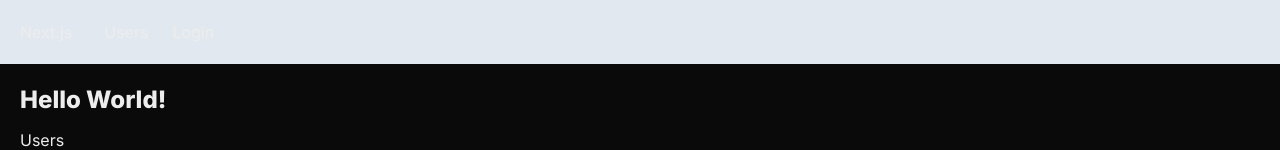
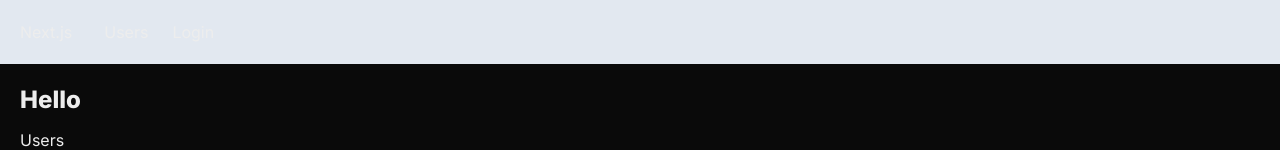
Before and after one commit to Pushpendra7409/Next-app, a Next.js app: page / in a window 1280 px wide. Shown: the top 150 px of the page. Built offline with nearby package versions, Linux system fonts and the light colour scheme; no server answers.

Commit message:
Authentication session on server

```diff
--- a/app/api/auth/[...nextauth]/route.ts
+++ b/app/api/auth/[...nextauth]/route.ts
@@ -1,13 +1,14 @@
 import GoogleProvider from "next-auth/providers/google";
 import NextAuth from "next-auth"
 
-const handler = NextAuth({
+export const authOptions = {
   providers: [
       GoogleProvider({
         clientId: process.env.GOOGLE_CLIENT_ID!,
         clientSecret: process.env.GOOGLE_CLIENT_SECRET!
       })
     ]
-})
+}
+const handler = NextAuth(authOptions);
 
 export {handler as GET , handler as POST }
--- a/app/page.tsx
+++ b/app/page.tsx
@@ -1,10 +1,13 @@
 import Link from "next/link";
 import ProductCard from "./components/ProductCard";
+import { getServerSession } from "next-auth";
+import { authOptions } from "./api/auth/[...nextauth]/route";
 
-export default function Home() {
+export default async function Home() {
+  const session = await getServerSession(authOptions)
   return (
    <main>
-    <h1>Hello World!</h1>
+    <h1>Hello { session && <span>{session.user!.name}</span> }</h1>
     {/* <a href="/users">Users</a>   we don't use a tag for routing we simply use Link for better optimization*/}
     <Link href="/users">Users</Link>
     <ProductCard />
```
Lines whose indentation alone changed are shown as unchanged.
